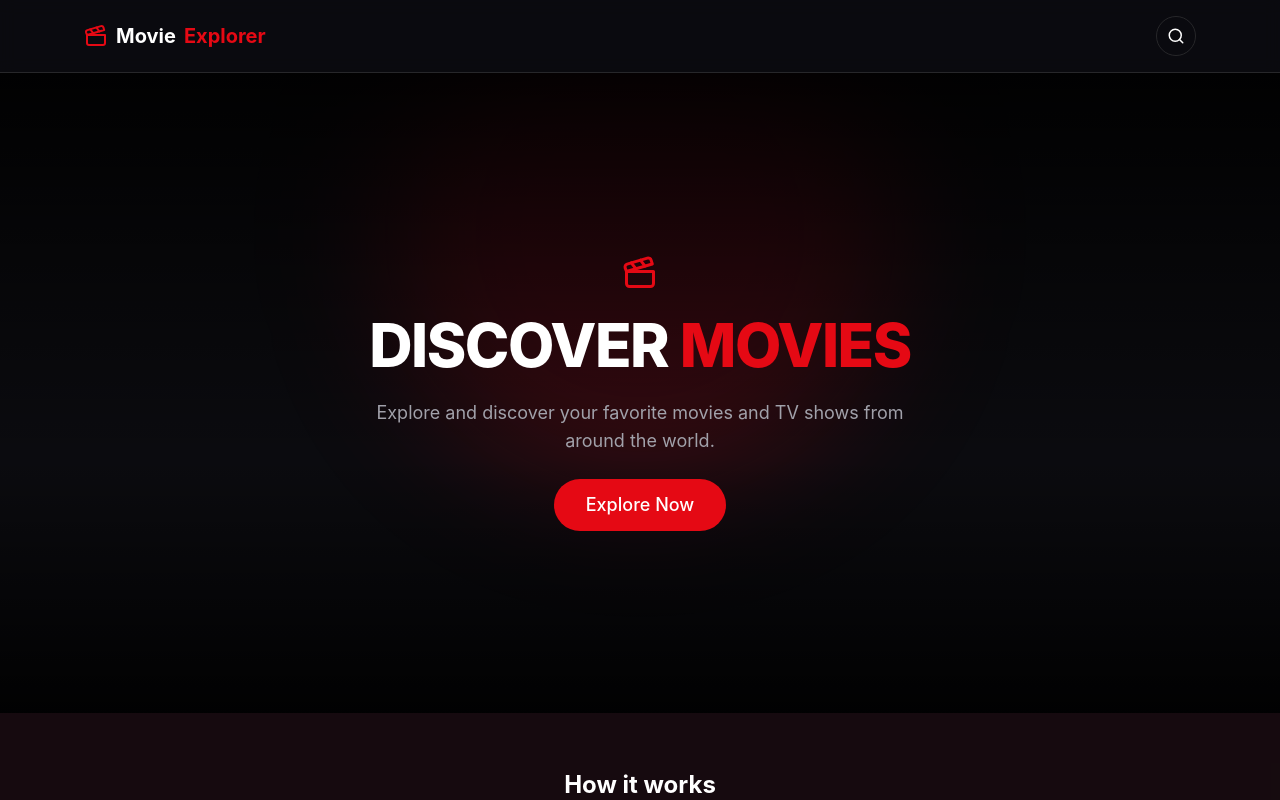
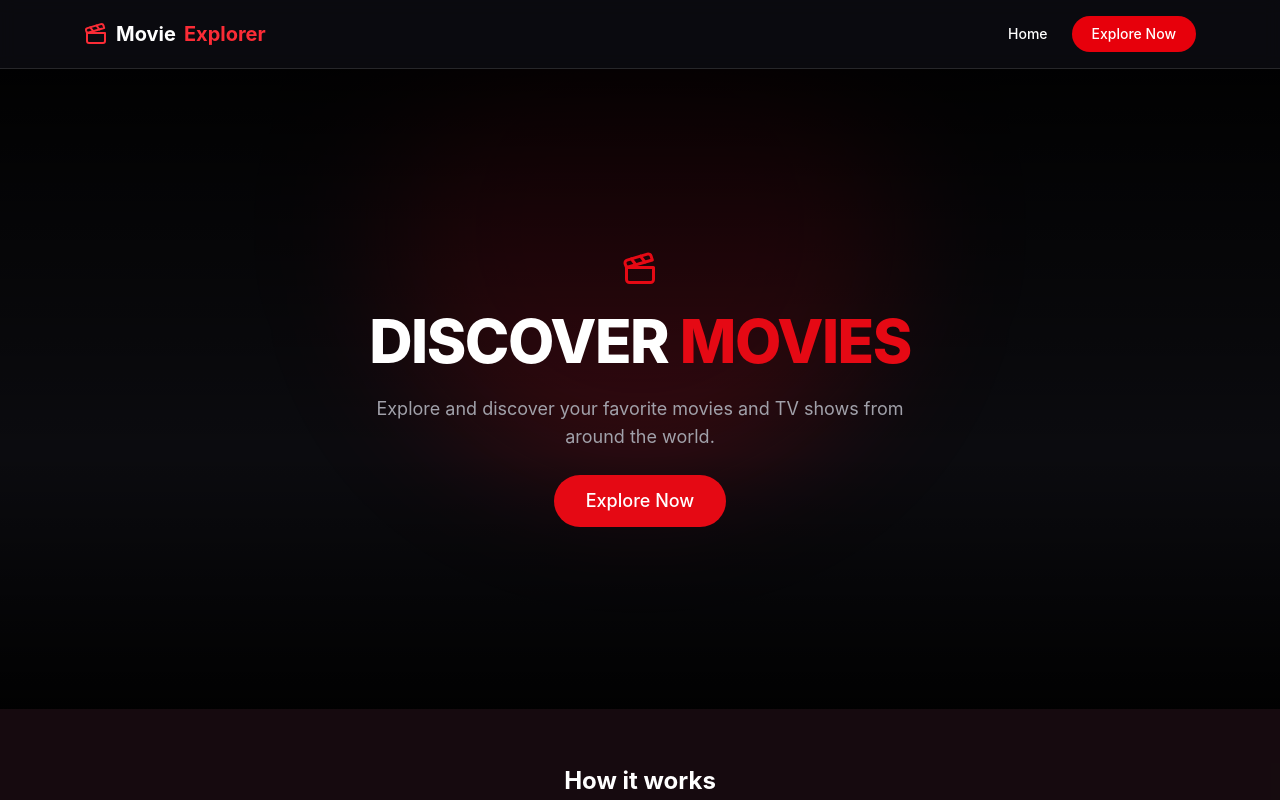
Before and after one commit to tash-9/MovieExplorer, a React (Vite) app: page / in a window 1280 px wide. Shown: the top 800 px of the page. Built offline with nearby package versions, Linux system fonts and the light colour scheme.

Commit message:
Navbar Home link added

```diff
--- a/src/components/Navbar.jsx
+++ b/src/components/Navbar.jsx
@@ -1,24 +1,89 @@
-import { Clapperboard, Search } from "lucide-react";
-import { Link } from "react-router";
+import { Clapperboard, Menu, X } from "lucide-react";
+import { useState } from "react";
+import { Link, useLocation } from "react-router";
+
+const navLinks = [
+  { to: "/", label: "Home" },
+];
 
 const Navbar = () => {
+  const location = useLocation();
+  const [isMenuOpen, setIsMenuOpen] = useState(false);
+
   return (
     <header className="sticky top-0 z-40 bg-background/80 backdrop-blur border-b border-border">
       <div className="max-w-6xl mx-auto flex items-center justify-between px-5 py-4">
-        <Link to="/" className="flex items-center gap-2 text-xl font-bold text-white">
-          <Clapperboard className="text-accent" size={24} />
-          Movie<span className="text-accent">Explorer</span>
+        <Link
+          to="/"
+          className="flex items-center gap-2 text-xl font-bold text-white"
+          onClick={() => setIsMenuOpen(false)}
+        >
+          <Clapperboard className="text-red-500" size={24} />
+          Movie<span className="text-red-500">Explorer</span>
         </Link>
-        <nav>
+
+        {/* Desktop nav */}
+        <nav className="hidden sm:flex items-center gap-6">
+          {navLinks.map(({ to, label }) => {
+            const isActive = location.pathname === to;
+            return (
+              <Link
+                key={to}
+                to={to}
+                className={`text-sm font-medium transition-all ${
+                  isActive ? "text-white" : "text-muted hover:text-white"
+                }`}
+              >
+                {label}
+              </Link>
+            );
+          })}
           <Link
             to="/movies"
-            aria-label="Search movies"
-            className="flex items-center justify-center h-10 w-10 rounded-full border border-border text-white hover:border-accent hover:text-accent hover:scale-105 transition-all"
+            className="text-sm font-medium bg-red-600 hover:bg-red-700 hover:scale-105 transition-all px-5 py-2 rounded-full text-white"
           >
-            <Search size={18} />
+            Explore Now
           </Link>
         </nav>
+
+        {/* Mobile menu toggle */}
+        <button
+          type="button"
+          onClick={() => setIsMenuOpen((open) => !open)}
+          aria-label={isMenuOpen ? "Close menu" : "Open menu"}
+          className="sm:hidden text-white p-2 -mr-2"
+        >
+          {isMenuOpen ? <X size={24} /> : <Menu size={24} />}
+        </button>
       </div>
+
+      {/* Mobile nav */}
+      {isMenuOpen && (
+        <nav className="sm:hidden border-t border-border px-5 py-4 flex flex-col gap-4 bg-background">
+          {navLinks.map(({ to, label }) => {
+            const isActive = location.pathname === to;
+            return (
+              <Link
+                key={to}
+                to={to}
+                onClick={() => setIsMenuOpen(false)}
+                className={`text-base font-medium py-2 ${
+                  isActive ? "text-white" : "text-muted hover:text-white"
+                }`}
+              >
+                {label}
+              </Link>
+            );
+          })}
+          <Link
+            to="/movies"
+            onClick={() => setIsMenuOpen(false)}
+            className="text-center text-sm font-medium bg-red-600 hover:bg-red-700 transition-all px-5 py-3 rounded-full text-white"
+          >
+            Explore Now
+          </Link>
+        </nav>
+      )}
     </header>
   );
 };
```
Also changed, not shown: 1 other file (tests, documents, lock files or other folders).
